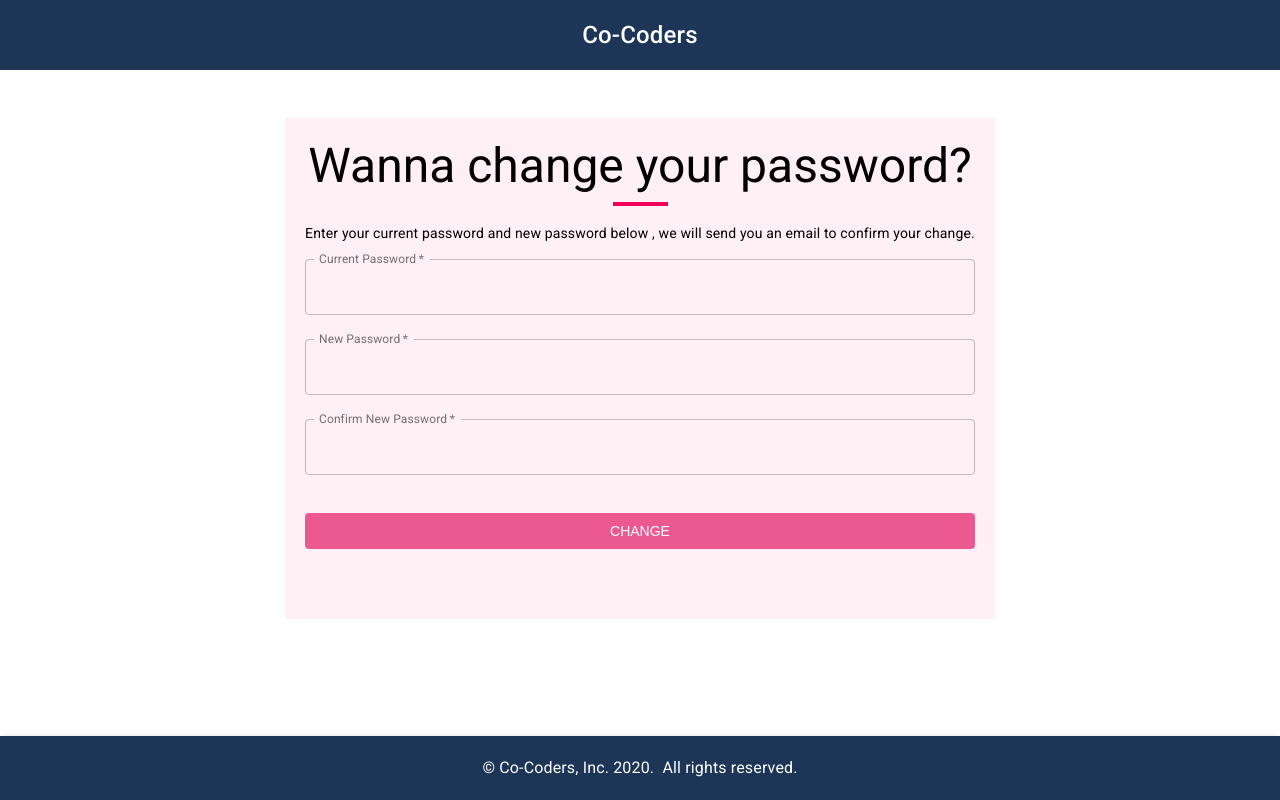
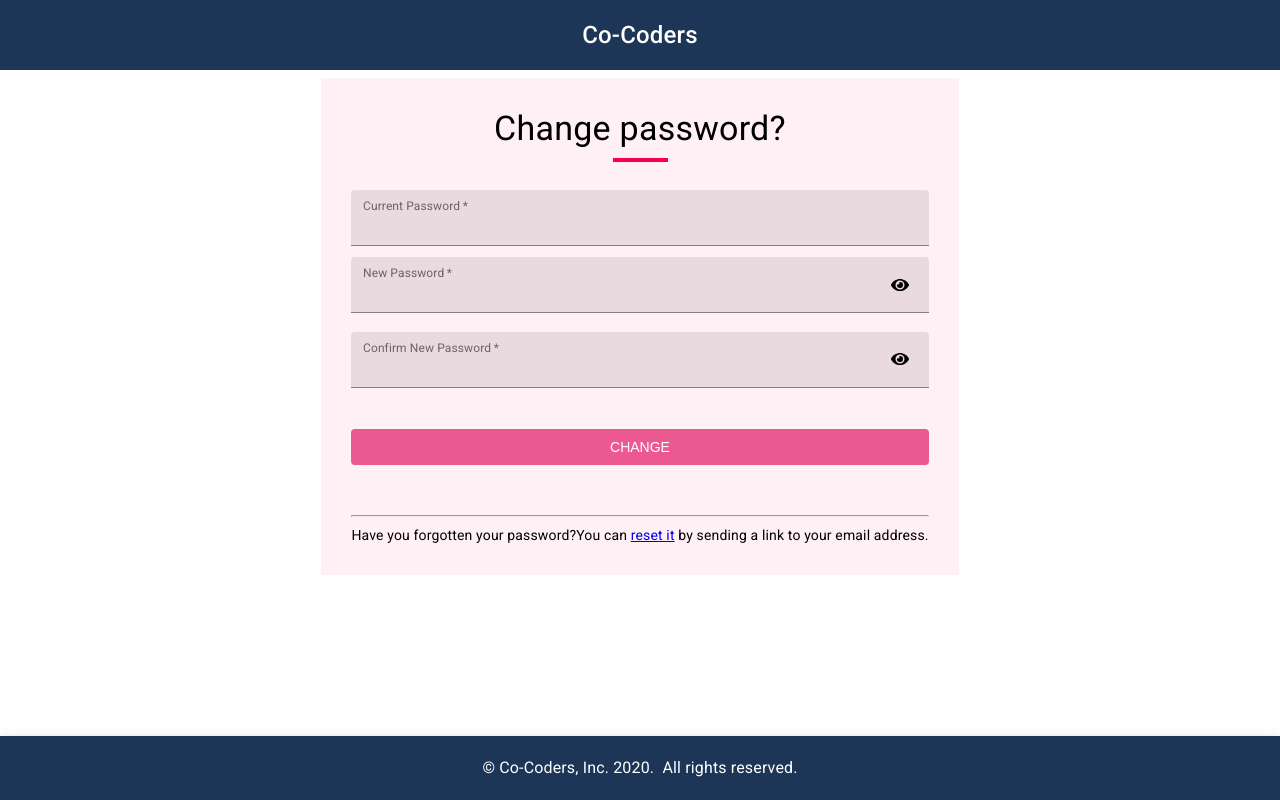
Before and after one commit to chingu-voyages/v21-geckos-team-02, a React (Create React App) app: page /account/pw-change in a window 1280 px wide. Built offline with nearby package versions, Linux system fonts and the light colour scheme; no server answers.

Commit message:
Avoids memory leak in sign in form with useEffect

```diff
--- a/src/components/Firebase/firebase.js
+++ b/src/components/Firebase/firebase.js
@@ -57,6 +57,8 @@ class Firebase {
   doPasswordUpdate = (password) =>
     this.auth.currentUser.updatePassword(password);
 
+  doSendEmailVerification = () => this.auth.currentUser.sendEmailVerification();
+
   doProfileUpdate = (profile) => {
     return this.db
       .collection("users")
--- a/src/components/LoginForm/form.js
+++ b/src/components/LoginForm/form.js
@@ -1,4 +1,4 @@
-import React, { useState, useCallback } from "react";
+import React, { useState, useCallback, useEffect, useContext } from "react";
 import useFormHook from "../../hooks/useForm";
 import { Button, TextField, Grid } from "@material-ui/core";
 // import { auth } from "firebase";
@@ -8,14 +8,17 @@ import { withRouter } from "react-router-dom";
 import ErrorMessages from "../shared/ErrorSnackBar";
 import { FontAwesomeIcon } from "@fortawesome/react-fontawesome";
 import { faEye } from "@fortawesome/free-solid-svg-icons";
+import { AuthUserContext } from "../Firebase/AuthUser/AuthUserContext";
 
 const eye = <FontAwesomeIcon icon={faEye} />;
 
-const LogInForm = ({ firebase, props }) => {
+const LogInForm = ({ firebase }) => {
   const initialState = {
     email: "",
     password: "",
   };
+
+  const authUser = useContext(AuthUserContext);
 
   const loginUser = () => {
     firebase
@@ -33,15 +36,24 @@ const LogInForm = ({ firebase, props }) => {
       console.log(data);
       try {
         await firebase.doSignInWithEmailAndPassword(data.email, data.password);
-        props.history.push("/account");
       } catch (error) {
         setError(error.message);
       }
     },
-    [firebase, props]
+    [firebase]
   );
 
   const { inputs } = useFormHook(initialState, loginUser);
+
+  useEffect(
+    () => {
+      if (authUser !== null && authUser !== undefined) {
+        return;
+      }
+    },
+    // eslint-disable-next-line react-hooks/exhaustive-deps
+    [authUser]
+  );
 
   const { register, handleSubmit, errors, formState } = useForm({
     mode: "onChange",
--- a/src/components/LoginForm/index.js
+++ b/src/components/LoginForm/index.js
@@ -1,4 +1,4 @@
-import React, { useContext } from "react";
+import React, { useContext, useEffect } from "react";
 import LoginForm from "./form";
 import { FirebaseContext } from "../../components/Firebase";
 import { AuthUserContext } from "../Firebase/AuthUser/AuthUserContext";
@@ -16,6 +16,16 @@ export default () => {
   const authUser = useContext(AuthUserContext);
   const [, setLoginModalOpen] = useContext(LoginModalContext);
   const [, setSignUpModalOpen] = useContext(SignUpModalContext);
+
+  useEffect(
+    () => {
+      if (authUser !== null && authUser !== undefined) {
+        return;
+      }
+    },
+    // eslint-disable-next-line react-hooks/exhaustive-deps
+    [authUser]
+  );
 
   return (
     <FirebaseContext.Consumer>
--- a/src/components/PasswordChange/form.js
+++ b/src/components/PasswordChange/form.js
@@ -1,11 +1,17 @@
-import React, { useState } from "react";
-import { useForm } from "react-hook-form";
+import React, { useState, useCallback } from "react";
+import { useForm, Controller } from "react-hook-form";
 import { makeStyles } from "@material-ui/core/styles";
 import { ErrorMessage } from "@hookform/error-message";
 import Typography from "../LandingPage/UI/Typography";
 import TextField from "@material-ui/core/TextField";
-import { withFirebase } from "../Firebase/index";
+import { withRouter } from "react-router-dom";
 import AccountPage from "../Account/AccountPage";
+import { Link } from "react-router-dom";
+import { FontAwesomeIcon } from "@fortawesome/react-fontawesome";
+import { faEye } from "@fortawesome/free-solid-svg-icons";
+import ErrorMessages from "../shared/ErrorSnackBar";
+
+const eye = <FontAwesomeIcon icon={faEye} />;
 
 const useStyles = makeStyles((theme) => ({
   root: {
@@ -15,9 +21,9 @@ const useStyles = makeStyles((theme) => ({
     width: "100%",
   },
   form: {
-    marginTop: theme.spacing(6),
+    marginTop: theme.spacing(1),
     background: "lavenderblush",
-    padding: "20px",
+    padding: "30px",
   },
   input: {
     display: "block",
@@ -50,21 +56,73 @@ const useStyles = makeStyles((theme) => ({
     bottom: "0",
     position: "absolute",
   },
+  wrapper: {
+    position: "relative",
+    display: "flex",
+  },
+  i1: {
+    position: "absolute",
+    right: "20px",
+    top: "20px",
+  },
 }));
 
-const PasswordChange = () => {
+const PasswordChange = ({ firebase }) => {
   const classes = useStyles();
 
-  const { register, handleSubmit, errors } = useForm({
+  // const handlePasswordChange = async (newPass) => {
+  //   console.log(newPass);
+  //   const newPassword = newPass.newPass;
+  //   console.log(newPassword);
+  //   try {
+  //     await props.firebase.doPasswordUpdate(newPassword);
+  //     setPasswordHasBeenChanged(true);
+  //   } catch (error) {
+  //     setError(error.message);
+  //   }
+  // };
+
+  const handlePasswordChange = useCallback(
+    async (newPass) => {
+      const newPassword = newPass.newPass;
+      try {
+        await firebase.doPasswordUpdate(newPassword);
+        setPasswordHasBeenChanged(true);
+      } catch (error) {
+        setError(error.message);
+      }
+    },
+    [firebase]
+  );
+
+  const { register, handleSubmit, errors, control, getValues } = useForm({
     criteriaMode: "all",
+    defaultValues: {
+      currentPass: "",
+      newPass: "",
+      confirmNewPass: "",
+    },
   });
+
+  const [error, setError] = useState(null);
+  const [passwordHasBeenChanged, setPasswordHasBeenChanged] = useState(false);
+  const [passwordShown, setPasswordShown] = useState(false);
+  const [passwordConfirmShown, setPasswordConfirmShown] = useState(false);
+
+  const togglePasswordVisibility = () => {
+    setPasswordShown(passwordShown ? false : true);
+  };
+
+  const togglePasswordConfirmVisibility = () => {
+    setPasswordConfirmShown(passwordConfirmShown ? false : true);
+  };
 
   return (
     <React.Fragment>
       <AccountPage />
       <div className={classes.root}>
         <form
-          //   onSubmit={handleSubmit(onSubmit)}
+          onSubmit={handleSubmit(handlePasswordChange)}
           className={classes.form}
           autoComplete="off"
           noValidate
@@ -72,88 +130,117 @@ const PasswordChange = () => {
         >
           <React.Fragment>
             <Typography
-              variant="h3"
+              variant="h4"
               gutterBottom
               marked="center"
               align="center"
             >
-              Wanna change your password?
-            </Typography>
-            <Typography variant="body2" align="center">
-              {"Enter your current password and new password below " +
-                ", we will send you an email to confirm your change."}
+              Change password?
             </Typography>
           </React.Fragment>
           <TextField
             required
-            id="filled-full-width"
             label="Current Password"
             fullWidth
             margin="normal"
             InputLabelProps={{
               shrink: true,
             }}
-            variant="outlined"
+            variant="filled"
             inputRef={register({
               required: "Current Password is required.",
             })}
             name="currentPass"
-            // onChange={onChangeHandler}
+            type="password"
+            helperText={<ErrorMessage errors={errors} name="currentPass" />}
           />
-          <ErrorMessage errors={errors} name="currentPass" />
 
+          <div className={classes.wrapper}>
+            <Controller
+              name="newPass"
+              control={control}
+              rules={{
+                required: "New Password is required.",
+                minLength: {
+                  value: 8,
+                  message: "New Password must have at least 8 characters.",
+                },
+              }}
+              as={
                 <TextField
                   required
-            id="filled-full-width"
+                  name="newPass"
                   label="New Password"
                   fullWidth
-            margin="normal"
+                  type={passwordShown ? "text" : "password"}
                   InputLabelProps={{
                     shrink: true,
                   }}
-            variant="outlined"
-            inputRef={register({
-              required: "New Password is required.",
-              minLength: {
-                value: 8,
-                message: "Password must have at least 8 characters.",
+                  variant="filled"
+                  helperText={<ErrorMessage errors={errors} name="newPass" />}
+                />
+              }
+            />
+            <i onClick={togglePasswordVisibility} className={classes.i1}>
+              {eye}
+            </i>
+          </div>
+
+          <div className={classes.wrapper}>
+            <Controller
+              name="confirmNewPass"
+              control={control}
+              rules={{
+                required: "Confirm New Password is required",
+                validate: (value) => {
+                  if (value === getValues()["newPass"]) {
+                    return true;
+                  } else {
+                    return "The passwords do not match";
+                  }
                 },
-            })}
-            name="newPass"
-            // onChange={onChangeHandler}
-          />
-
-          <ErrorMessage errors={errors} name="newPass" />
-
+              }}
+              as={
                 <TextField
                   required
-            id="filled-full-width"
+                  name="confirmNewPass"
+                  type={passwordConfirmShown ? "text" : "password"}
+                  fullWidth
                   label="Confirm New Password"
-            fullWidth
                   margin="normal"
+                  m={2}
                   InputLabelProps={{
                     shrink: true,
                   }}
-            variant="outlined"
-            inputRef={register({
-              required: "Confirm New Password is required.",
-              minLength: {
-                value: 8,
-                message: "Password must have at least 8 characters.",
-              },
-            })}
-            name="currentPass"
-            // onChange={onChangeHandler}
+                  variant="filled"
+                  helperText={
+                    <ErrorMessage errors={errors} name="confirmNewPass" />
+                  }
                 />
-          <ErrorMessage errors={errors} name="currentPass" />
+              }
+            />
+            <i onClick={togglePasswordConfirmVisibility} className={classes.i2}>
+              {eye}
+            </i>
+          </div>
 
           <button className={classes.input} type="submit">
             Change
           </button>
+          {passwordHasBeenChanged && (
+            <p>Success!Your password has been changed.</p>
+          )}
+          {error !== null && <ErrorMessages error={error} />}
+          <hr />
+          <Typography variant="body2" align="center">
+            Have you forgotten your password?You can {"  "}
+            <Link to="/account/pw-forget">reset it</Link> by sending a link to
+            your email address.
+          </Typography>
         </form>
       </div>
     </React.Fragment>
   );
 };
 
-export default PasswordChange;
+export default withRouter(PasswordChange);
--- a/src/components/PasswordForget/form.js
+++ b/src/components/PasswordForget/form.js
@@ -72,6 +72,7 @@ function PasswordForgetFormBase(props) {
     props.firebase
       .doPasswordReset(email.toString())
       .then(() => {
+        props.firebase.doSendEmailVerification(email.toString());
         setEmailHasBeenSent(true);
         setTimeout(() => {
           setEmailHasBeenSent(false);
```
Also changed, not shown: src/components/shared/AccountMenu.js (+3 -4 lines). Lines whose indentation alone changed are shown as unchanged.
